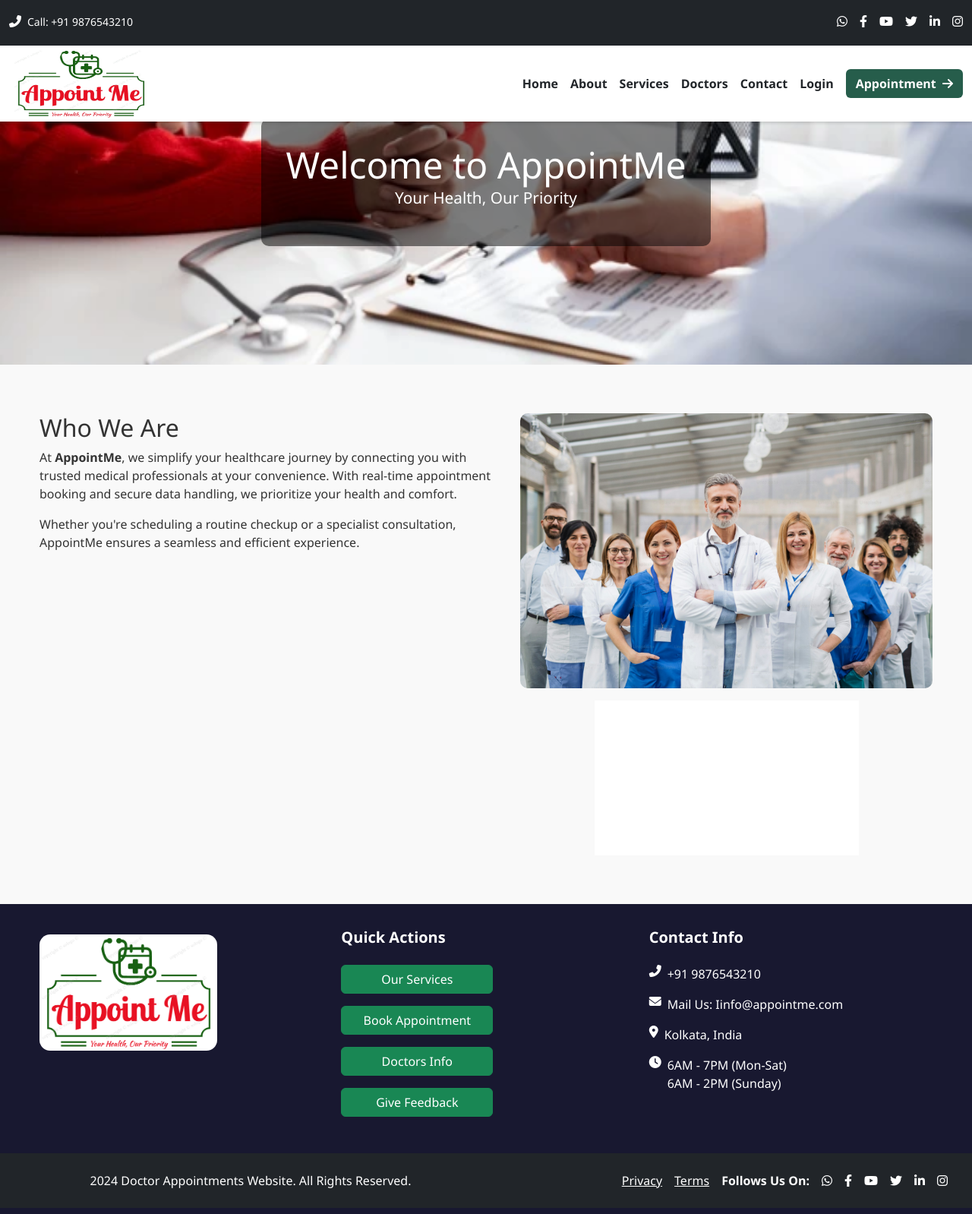
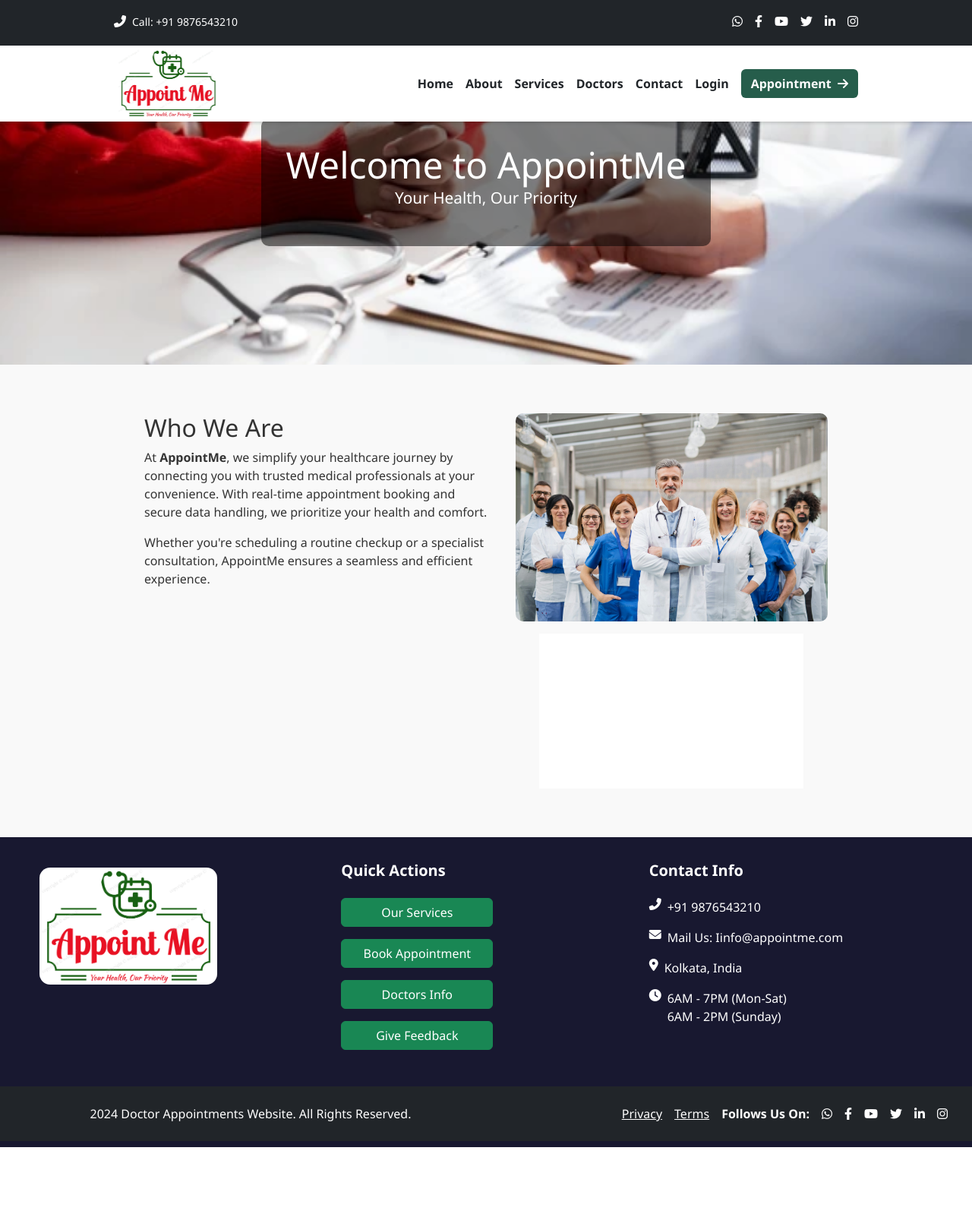
Before and after one commit to ankita12345678910/doctor_appointment, a Django app: page /about/us in a window 1280 px wide. Shown: the whole page at 76% size. After the commit the page ends 1510 px from the top, so only its background shows below. Run offline with Django 5.2, Linux system fonts and the light colour scheme; parts of the project's set-up code (start-up, migrations or seed data) failed here and were passed over; grey boxes are pictures that could not be loaded.

Commit message:
Update file path

```diff
--- a/templates/base.html
+++ b/templates/base.html
@@ -15,7 +15,7 @@
     <link rel="stylesheet" href="https://cdnjs.cloudflare.com/ajax/libs/font-awesome/6.4.0/css/fontawesome.min.css">
     <link href="https://cdnjs.cloudflare.com/ajax/libs/font-awesome/6.4.0/css/all.min.css" rel="stylesheet">
     <script src="https://cdn.jsdelivr.net/npm/bootstrap@5.3.0-alpha1/dist/js/bootstrap.bundle.min.js"></script>
-    <link rel="stylesheet" href="{% static 'style.css' %}">
+    <link rel="stylesheet" href="{% static 'css/style.css' %}">
     {% block stylesheets %}
     {% endblock %}
     {% endblock %}
--- a/templates/home/homepage.html
+++ b/templates/home/homepage.html
@@ -95,8 +95,7 @@
             <!-- Example Service Card -->
             <div class="col-sm-12 col-md-6 col-lg-3">
                 <div class="service-box p-4 bg-white rounded-4 shadow-sm h-100 hover-effect">
-                    <img src="{% static 'images/img3.jpg' %}" alt="General Checkup"
-                        class="service-img mb-3">
+                    <img src="{% static 'images/img3.jpg' %}" alt="General Checkup" class="service-img mb-3">
                     <h5 class="fw-bold heading-black">General Checkup</h5>
                     <p class="text-muted mb-0 paragraph-black">Routine health exams by experienced professionals.</p>
                 </div>
@@ -122,8 +121,7 @@
 
             <div class="col-sm-12 col-md-6 col-lg-3">
                 <div class="service-box p-4 bg-white rounded-4 shadow-sm h-100 hover-effect">
-                    <img src="{% static 'images/img1.jpg' %}" class="service-img mb-3" alt="Secure and Private"
-                        style="height: 300px; object-fit: cover;">
+                    <img src="{% static 'images/img1.jpg' %}" class="service-img mb-3" alt="Secure and Private">
                     <h5 class="fw-bold heading-black">Heart Care</h5>
                     <p class="text-muted mb-0 paragraph-black">Advanced cardiac diagnostics and treatment.</p>
                 </div>
```
